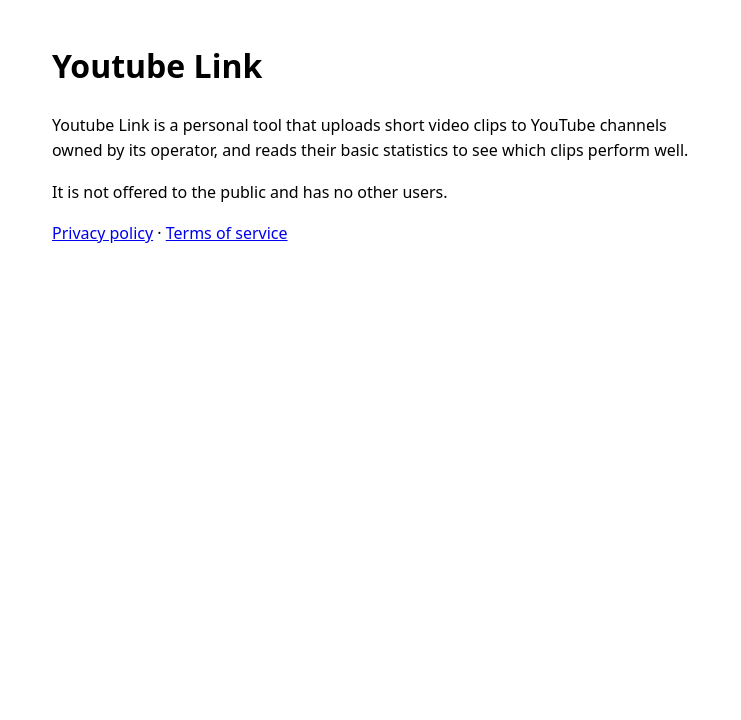
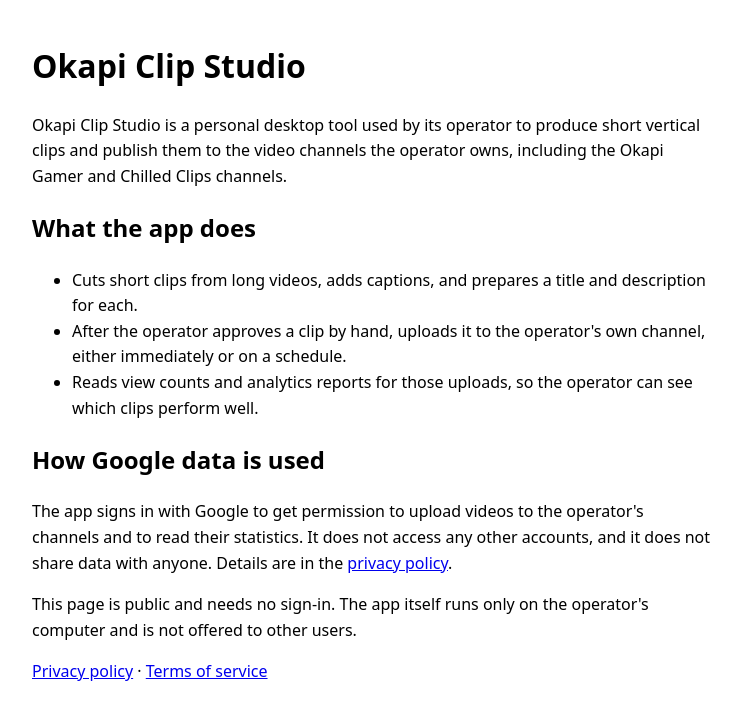
Before and after one commit to itsonu/itsonu.github.io, a plain HTML site: page index.html in a window 1280 px wide. Shown: the whole page, without its empty margins (268-1009 px from the left). Drawn offline with Linux system fonts and the light colour scheme.

Commit message:
Rename app to Okapi Clip Studio

```diff
--- a/index.html
+++ b/index.html
@@ -1,7 +1,16 @@
-<!doctype html><html lang="en"><head><meta charset="utf-8"><meta name="viewport" content="width=device-width,initial-scale=1"><title>Youtube Link</title></head>
-<body style="font-family:system-ui;max-width:640px;margin:40px auto;padding:0 16px;line-height:1.6">
-<h1>Youtube Link</h1>
-<p>Youtube Link is a personal tool that uploads short video clips to YouTube channels owned by its operator, and reads their basic statistics to see which clips perform well.</p>
-<p>It is not offered to the public and has no other users.</p>
+<!doctype html><html lang="en"><head><meta charset="utf-8"><meta name="viewport" content="width=device-width,initial-scale=1"><title>Okapi Clip Studio</title>
+<meta name="description" content="Okapi Clip Studio is a personal tool that publishes short clips to the operator's own video channels."></head>
+<body style="font-family:system-ui;max-width:680px;margin:40px auto;padding:0 16px;line-height:1.6">
+<h1>Okapi Clip Studio</h1>
+<p>Okapi Clip Studio is a personal desktop tool used by its operator to produce short vertical clips and publish them to the video channels the operator owns, including the Okapi Gamer and Chilled Clips channels.</p>
+<h2>What the app does</h2>
+<ul>
+<li>Cuts short clips from long videos, adds captions, and prepares a title and description for each.</li>
+<li>After the operator approves a clip by hand, uploads it to the operator's own channel, either immediately or on a schedule.</li>
+<li>Reads view counts and analytics reports for those uploads, so the operator can see which clips perform well.</li>
+</ul>
+<h2>How Google data is used</h2>
+<p>The app signs in with Google to get permission to upload videos to the operator's channels and to read their statistics. It does not access any other accounts, and it does not share data with anyone. Details are in the <a href="privacy.html">privacy policy</a>.</p>
+<p>This page is public and needs no sign-in. The app itself runs only on the operator's computer and is not offered to other users.</p>
 <p><a href="privacy.html">Privacy policy</a> · <a href="terms.html">Terms of service</a></p>
 </body></html>
```
